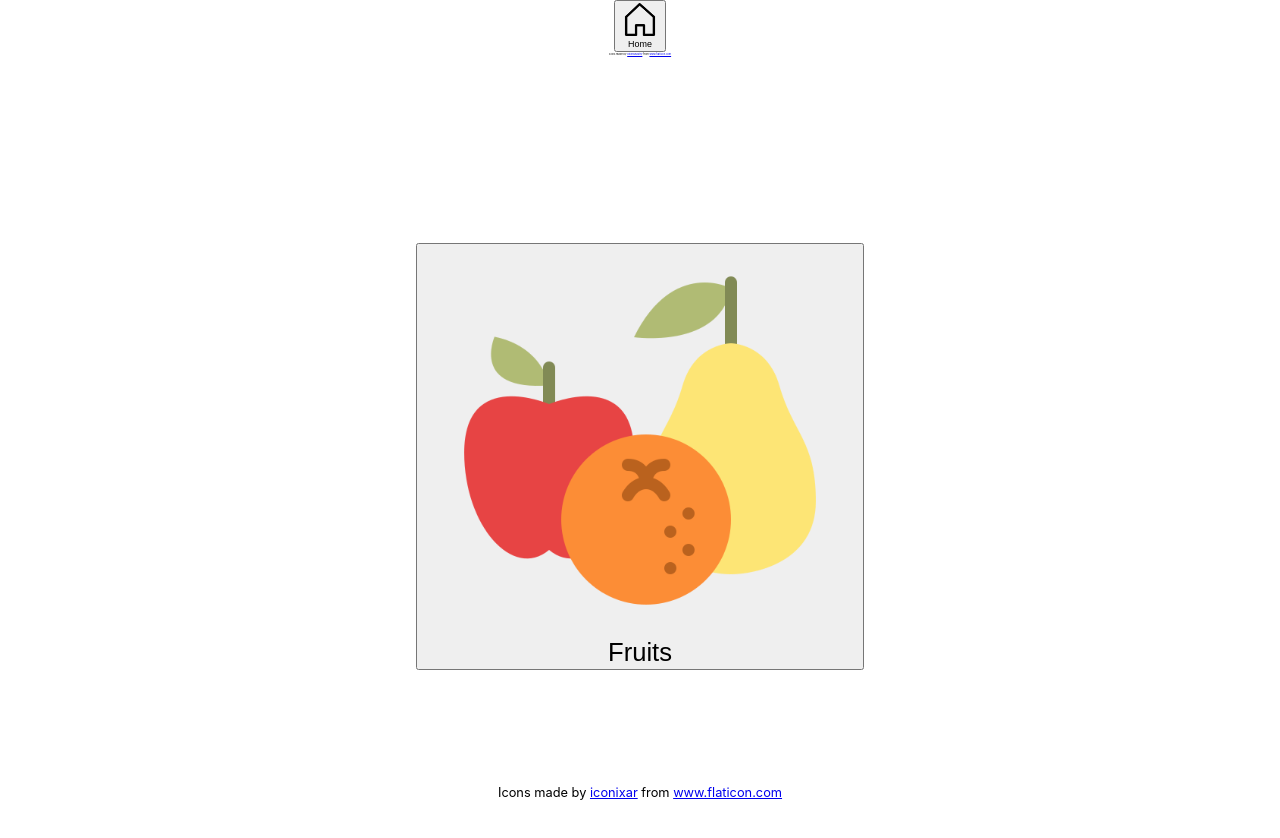
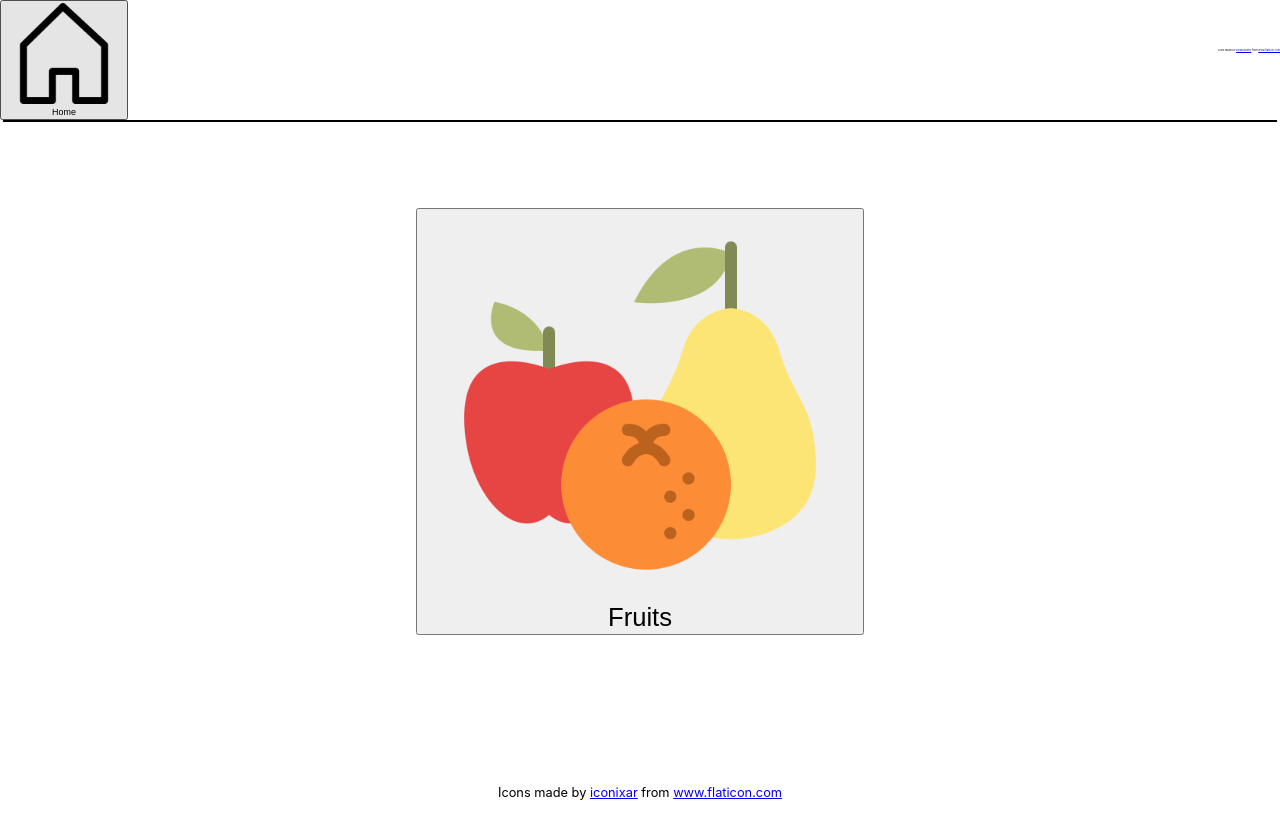
Before and after one commit to sken130/SimpleMemoryGameCollections, a React (Create React App) app in the folder reactjs-main/: page /game1 in a window 1280 px wide. Shown: the top 838 px of the page. After the commit the page ends 800 px from the top, so only its background shows below. Built offline with nearby package versions, Linux system fonts and the light colour scheme.

Commit message:
Some layout adjustments, still looking ugly

```diff
--- a/reactjs-main/src/App.css
+++ b/reactjs-main/src/App.css
@@ -18,7 +18,7 @@
   /* min-height: 100vh; */
   display: flex;
   flex-direction: column;
-  align-items: center;
+  align-items: left;
   justify-content: center;
   font-size: calc(10px + 2vmin);
   /* color: white; */
@@ -26,7 +26,7 @@
 
 .App-body {
   /* background-color: #282c34; */
-  min-height: 100vh;
+  min-height: 75vh;
   display: flex;
   flex-direction: column;
   align-items: center;
--- a/reactjs-main/src/App.js
+++ b/reactjs-main/src/App.js
@@ -25,6 +25,9 @@ function App() {
           Learn React
         </a> */}
         <WrappedNavigationBar></WrappedNavigationBar>
+
+        <div style={{ borderTop: "2px solid #000000 ", marginLeft: 3, marginRight: 3 }}></div>
+
       </header>
       <div className="App-body">
         <Outlet />
--- a/reactjs-main/src/NavigationBar.jsx
+++ b/reactjs-main/src/NavigationBar.jsx
@@ -13,14 +13,16 @@ class NavigationBar extends React.Component {
         return (
             <nav>
                 <ImageButton
-                style={{width: "10%"}}
+                style={{maxWidth: "10%", float: "left"}}
                 imagePath={homeIcon}
                 secondaryText="Home"
                 secondaryTextStyle={{fontSize: "0.7vw"}}
                 onClick={() => {this.props.navigate("home");}}
                 ></ImageButton>
 
-                <div style={{fontSize: "0.2vw"}}>Icons made by <a href="https://www.flaticon.com/authors/kiranshastry" title="Kiranshastry">Kiranshastry</a> from <a href="https://www.flaticon.com/" title="Flaticon">www.flaticon.com</a></div>
+                <div style={{float: "right", fontSize: "0.2vw", "line-height": "8vw"}}>
+                    Icons made by <a href="https://www.flaticon.com/authors/kiranshastry" title="Kiranshastry">Kiranshastry</a> from <a href="https://www.flaticon.com/" title="Flaticon">www.flaticon.com</a>
+                </div>
             </nav>
         )
     }
--- a/reactjs-main/src/routes/Game1Menu.css
+++ b/reactjs-main/src/routes/Game1Menu.css
@@ -1,6 +1,6 @@
 .Game1Menu-Main {
     /* background-color: #282c34; */
-    min-height: 100vh;
+    min-height: 75vh;
     display: flex;
     flex-direction: column;
     align-items: center;
```
